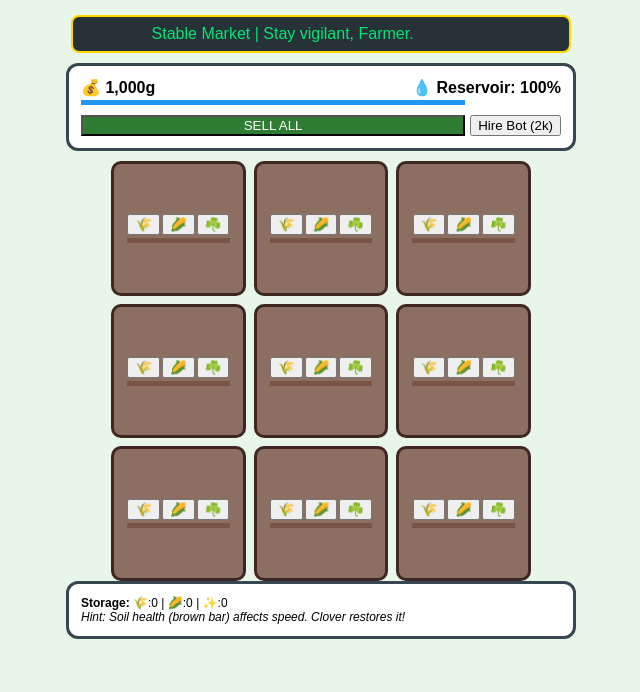
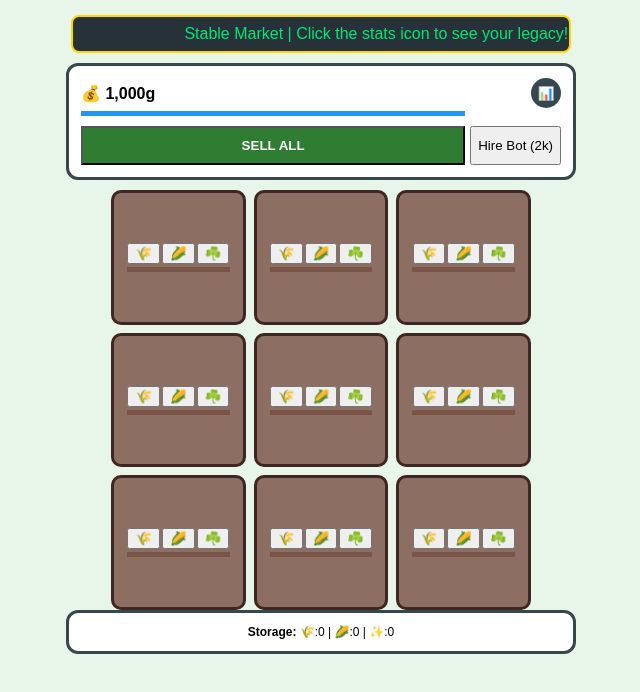
Before and after one commit to mohamedmehdigara/react-farming-game, a React (Create React App) app: page / in a window 1280 px wide. Shown: the top 692 px of the page, without its empty margins (319-959 px from the left). Built offline with nearby package versions, Linux system fonts and the light colour scheme.

Commit message:
edited files

```diff
--- a/src/App.js
+++ b/src/App.js
@@ -2,10 +2,7 @@ import React, { useState, useEffect } from 'react';
 import styled, { keyframes } from 'styled-components';
 
 // --- Animations ---
-const slide = keyframes`
-  0% { transform: translateX(100%); }
-  100% { transform: translateX(-100%); }
-`;
+const slide = keyframes` 0% { transform: translateX(100%); } 100% { transform: translateX(-100%); } `;
 
 // --- Data ---
 const CROPS = {
@@ -32,11 +29,7 @@ const Ticker = styled.div`
   overflow: hidden; white-space: nowrap; border-radius: 8px; margin-bottom: 10px; border: 2px solid #ffd600;
 `;
 
-// THIS WAS THE MISSING DEFINITION:
-const TickerText = styled.div`
-  display: inline-block;
-  animation: ${slide} 15s linear infinite;
-`;
+const TickerText = styled.div` display: inline-block; animation: ${slide} 15s linear infinite; `;
 
 const Section = styled.div`
   background: white; border: 3px solid #37474f; border-radius: 12px; width: 100%; max-width: 480px; padding: 12px; margin-bottom: 10px;
@@ -53,15 +46,28 @@ const Meter = styled.div`
 `;
 
 export default function App() {
-  const [money, setMoney] = useState(1000);
-  const [inv, setInv] = useState({ WHEAT: 0, CORN: 0, SUNGRAIN: 0 });
+  // --- Persistent States ---
+  const [money, setMoney] = useState(() => JSON.parse(localStorage.getItem('zf_money')) || 1000);
+  const [inv, setInv] = useState(() => JSON.parse(localStorage.getItem('zf_inv')) || { WHEAT: 0, CORN: 0, SUNGRAIN: 0 });
+  const [staff, setStaff] = useState(() => JSON.parse(localStorage.getItem('zf_staff')) || { harvester: false });
+  const [plots, setPlots] = useState(() => JSON.parse(localStorage.getItem('zf_plots')) || Array(9).fill({ type: null, progress: 0, soil: 100 }));
+  const [stats, setStats] = useState(() => JSON.parse(localStorage.getItem('zf_stats')) || { totalGold: 1000, totalHarvested: 0, cropCounts: { WHEAT: 0, CORN: 0, SUNGRAIN: 0 } });
+
   const [weather, setWeather] = useState(WEATHER.CLEAR);
   const [water, setWater] = useState(100);
-  const [staff, setStaff] = useState({ harvester: false });
   const [event, setEvent] = useState({ name: "Stable Market", type: 'NONE' });
-  const [plots, setPlots] = useState(Array(9).fill({ type: null, progress: 0, soil: 100 }));
+  const [showStats, setShowStats] = useState(false);
 
-  // --- Market Event Timer ---
+  // --- Auto-Save Effect ---
+  useEffect(() => {
+    localStorage.setItem('zf_money', JSON.stringify(money));
+    localStorage.setItem('zf_inv', JSON.stringify(inv));
+    localStorage.setItem('zf_staff', JSON.stringify(staff));
+    localStorage.setItem('zf_plots', JSON.stringify(plots));
+    localStorage.setItem('zf_stats', JSON.stringify(stats));
+  }, [money, inv, staff, plots, stats]);
+
+  // --- Event Engine ---
   useEffect(() => {
     const eTimer = setInterval(() => {
       const events = [
@@ -72,52 +78,46 @@ export default function App() {
       const selected = events[Math.floor(Math.random() * events.length)];
       setEvent(selected);
       if (selected.type === 'HEAT') setWeather(WEATHER.HEAT);
-
-      setTimeout(() => {
-        setEvent({ name: "Stable Market", type: 'NONE' });
-        setWeather(WEATHER.CLEAR);
-      }, 15000);
+      setTimeout(() => { setEvent({ name: "Stable Market", type: 'NONE' }); setWeather(WEATHER.CLEAR); }, 15000);
     }, 45000);
     return () => clearInterval(eTimer);
   }, []);
 
-  // --- Core Engine ---
+  // --- Main Engine ---
   useEffect(() => {
     const ticker = setInterval(() => {
       if (weather.id === 'RAIN') setWater(w => Math.min(100, w + 2));
-
       setPlots(current => current.map((p, i) => {
         if (!p.type) return p;
-
         let mult = weather.speed * (p.soil / 100);
         if (event.type === 'LADYBUG') mult *= 3;
-
         if (water <= 0 && weather.id !== 'RAIN') return p;
-
         const growth = (100 / p.type.time) * mult;
         const nextProgress = Math.min(p.progress + growth, 100);
-
         setWater(w => Math.max(0, w - 0.02));
-
         if (nextProgress >= 100 && staff.harvester) {
-          handleHarvest(i, p);
+          handleHarvestLogic(i, p);
           return { type: null, progress: 0, soil: Math.max(0, Math.min(100, p.soil - p.type.drain)) };
         }
-
         return { ...p, progress: nextProgress };
       }));
     }, 1000);
     return () => clearInterval(ticker);
   }, [weather, event, water, staff.harvester]);
 
-  const handleHarvest = (i, p) => {
-    if (p.type.price > 0) setInv(v => ({ ...v, [p.type.id]: v[p.type.id] + 1 }));
-
-    // Check for Hybrid mutation (adjacent check)
-    const neighbors = [i-1, i+1, i-3, i+3];
-    neighbors.forEach(n => {
-      if (plots[n] && plots[n].type && plots[n].type.id !== p.type.id && Math.random() < 0.1) {
+  const handleHarvestLogic = (i, p) => {
+    const typeId = p.type.id;
+    setInv(v => ({ ...v, [typeId]: v[typeId] + 1 }));
+    setStats(s => ({
+      ...s,
+      totalHarvested: s.totalHarvested + 1,
+      cropCounts: { ...s.cropCounts, [typeId]: (s.cropCounts[typeId] || 0) + 1 }
+    }));
+    // Hybrid logic check
+    [i-1, i+1, i-3, i+3].forEach(n => {
+      if (plots[n]?.type && plots[n].type.id !== typeId && Math.random() < 0.1) {
         setInv(v => ({ ...v, SUNGRAIN: v.SUNGRAIN + 1 }));
+        setStats(s => ({ ...s, cropCounts: { ...s.cropCounts, SUNGRAIN: s.cropCounts.SUNGRAIN + 1 } }));
       }
     });
   };
@@ -125,9 +125,8 @@ export default function App() {
   const manualHarvest = (i) => {
     const p = plots[i];
     if (p.progress >= 100) {
-      handleHarvest(i, p);
-      const newSoil = Math.max(0, Math.min(100, p.soil - p.type.drain));
-      setPlots(ps => ps.map((x, idx) => idx === i ? { type: null, progress: 0, soil: newSoil } : x));
+      handleHarvestLogic(i, p);
+      setPlots(ps => ps.map((x, idx) => idx === i ? { type: null, progress: 0, soil: Math.max(0, Math.min(100, p.soil - p.type.drain)) } : x));
     }
   };
 
@@ -136,25 +135,36 @@ export default function App() {
     const mod = event.type === 'CRASH' ? 0.5 : 1;
     Object.entries(inv).forEach(([id, count]) => gain += count * (CROPS[id]?.price || 0) * mod);
     setMoney(m => m + gain);
+    setStats(s => ({ ...s, totalGold: s.totalGold + gain }));
     setInv({ WHEAT: 0, CORN: 0, SUNGRAIN: 0 });
   };
 
+  const mostGrown = Object.keys(stats.cropCounts).reduce((a, b) => stats.cropCounts[a] > stats.cropCounts[b] ? a : b);
+
   return (
     <GameWrap bg={weather.color}>
-      <Ticker><TickerText>{event.name} | Stay vigilant, Farmer.</TickerText></Ticker>
+      <Ticker><TickerText>{event.name} | Click the stats icon to see your legacy!</TickerText></Ticker>
 
       <Section>
-        <div style={{ display: 'flex', justifyContent: 'space-between' }}>
+        <div style={{ display: 'flex', justifyContent: 'space-between', alignItems: 'center' }}>
           <b>💰 {money.toLocaleString()}g</b>
-          <b>💧 Reservoir: {Math.floor(water)}%</b>
+          <button onClick={() => setShowStats(!showStats)} style={{ background: '#37474f', color: 'white', borderRadius: '50%', width: '30px', height: '30px', border: 'none' }}>📊</button>
         </div>
         <Meter color="#2196f3" val={water}><div /></Meter>
-
         <div style={{ marginTop: '10px', display: 'flex', gap: '5px' }}>
-          <button onClick={sellAll} style={{ flex: 1, background: '#2e7d32', color: 'white' }}>SELL ALL</button>
+          <button onClick={sellAll} style={{ flex: 1, background: '#2e7d32', color: 'white', fontWeight: 'bold', padding: '10px', cursor: 'pointer' }}>SELL ALL</button>
           {!staff.harvester && <button onClick={() => money >= 2000 && (setMoney(m=>m-2000), setStaff({harvester:true}))}>Hire Bot (2k)</button>}
         </div>
       </Section>
+
+      {showStats && (
+        <Section style={{ background: '#f5f5f5', border: '2px dashed #37474f' }}>
+          <h4>👨‍🌾 Farm Records</h4>
+          <p>Total Gold Earned: {stats.totalGold.toLocaleString()}g</p>
+          <p>Crops Harvested: {stats.totalHarvested}</p>
+          <p>Most Grown: {CROPS[mostGrown]?.icon} {mostGrown}</p>
+        </Section>
+      )}
 
       <div style={{ display: 'grid', gridTemplateColumns: 'repeat(3, 1fr)', gap: '8px', width: '100%', maxWidth: '420px' }}>
         {plots.map((p, i) => (
@@ -167,13 +177,7 @@ export default function App() {
             ) : (
               <div style={{ display: 'flex', gap: '2px' }}>
                 {['WHEAT', 'CORN', 'CLOVER'].map(k => (
-                  <button key={k} onClick={(e) => {
-                      e.stopPropagation();
-                      if(money >= CROPS[k].cost) {
-                        setMoney(m=>m-CROPS[k].cost);
-                        setPlots(ps => ps.map((x,idx)=>idx===i?{...x, type:CROPS[k], progress:0}:x));
-                      }
-                  }}>{CROPS[k].icon}</button>
+                  <button key={k} onClick={(e) => { e.stopPropagation(); if(money >= CROPS[k].cost) { setMoney(m=>m-CROPS[k].cost); setPlots(ps => ps.map((x,idx)=>idx===i?{...x, type:CROPS[k], progress:0}:x)); } }}>{CROPS[k].icon}</button>
                 ))}
               </div>
             )}
@@ -182,9 +186,8 @@ export default function App() {
         ))}
       </div>
 
-      <Section style={{fontSize: '12px'}}>
-        <b>Storage:</b> 🌾:{inv.WHEAT} | 🌽:{inv.CORN} | ✨:{inv.SUNGRAIN} <br/>
-        <i>Hint: Soil health (brown bar) affects speed. Clover restores it!</i>
+      <Section style={{ fontSize: '12px', textAlign: 'center' }}>
+        <b>Storage:</b> 🌾:{inv.WHEAT} | 🌽:{inv.CORN} | ✨:{inv.SUNGRAIN}
       </Section>
     </GameWrap>
   );
```
